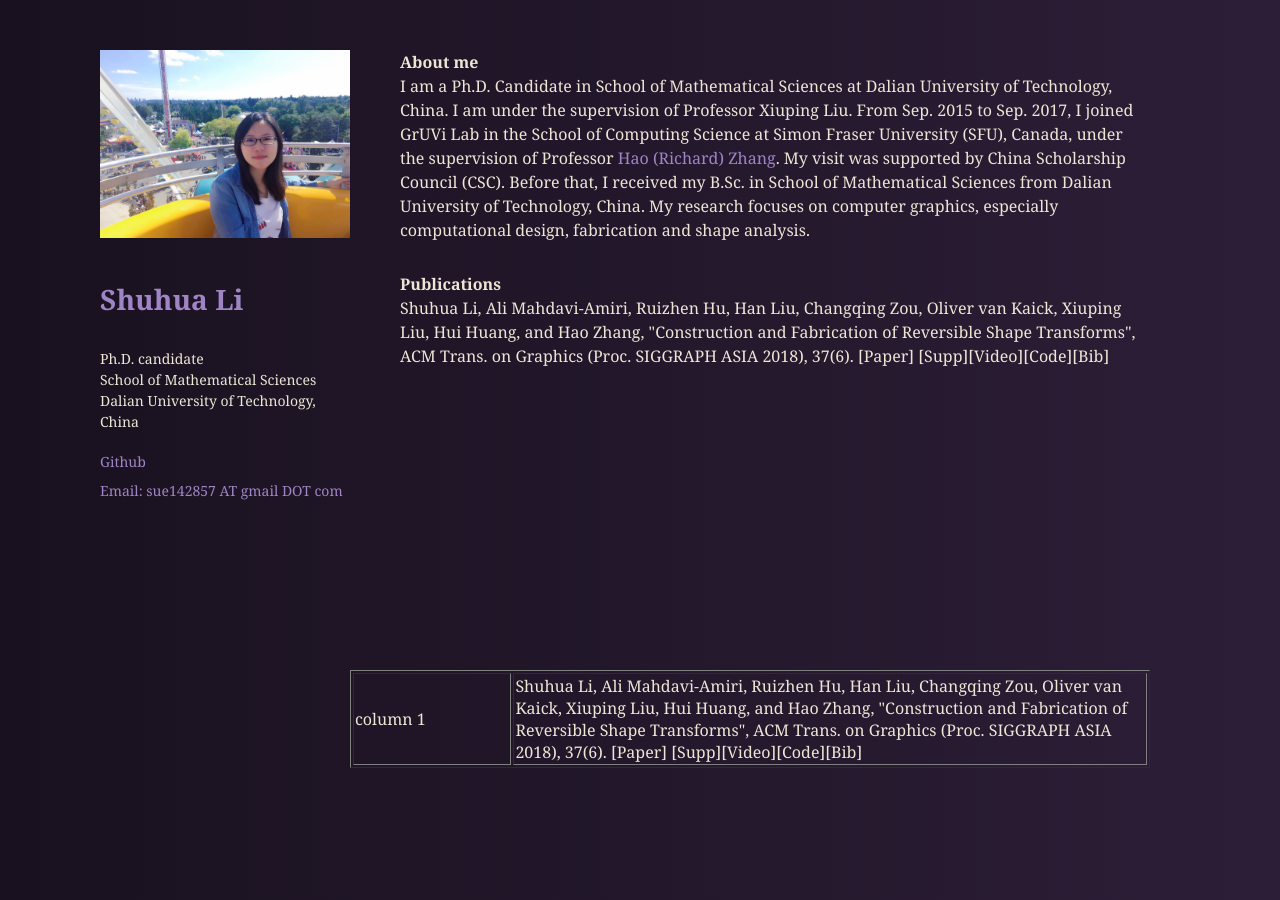
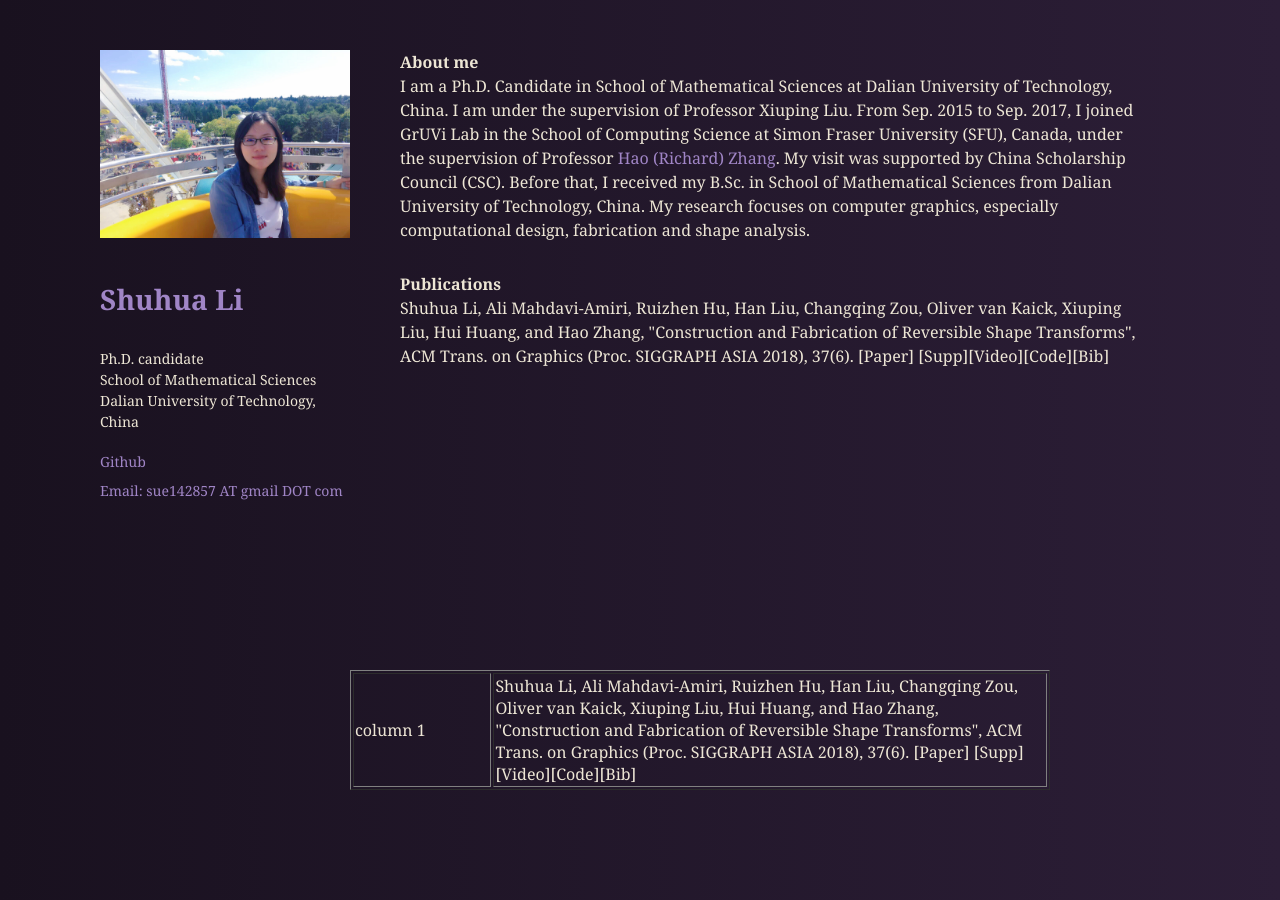
Before and after one commit to sergiokopplin/violet, a Jekyll site: the page built from index.html, in a window 1280 px wide. Built offline with Jekyll 4.4.1, drawn with Linux system fonts in a browser that asks for light colours.

Commit message:
Update index.html

```diff
--- a/index.html
+++ b/index.html
@@ -39,7 +39,7 @@ title: Homepage
     [Paper] [Supp][Video][Code][Bib]
   </p>
 
-  <table width="800" border="1">
+  <table width="700" border="1">
     <tr>
       <td border="1" width="20%">
         column 1
```
